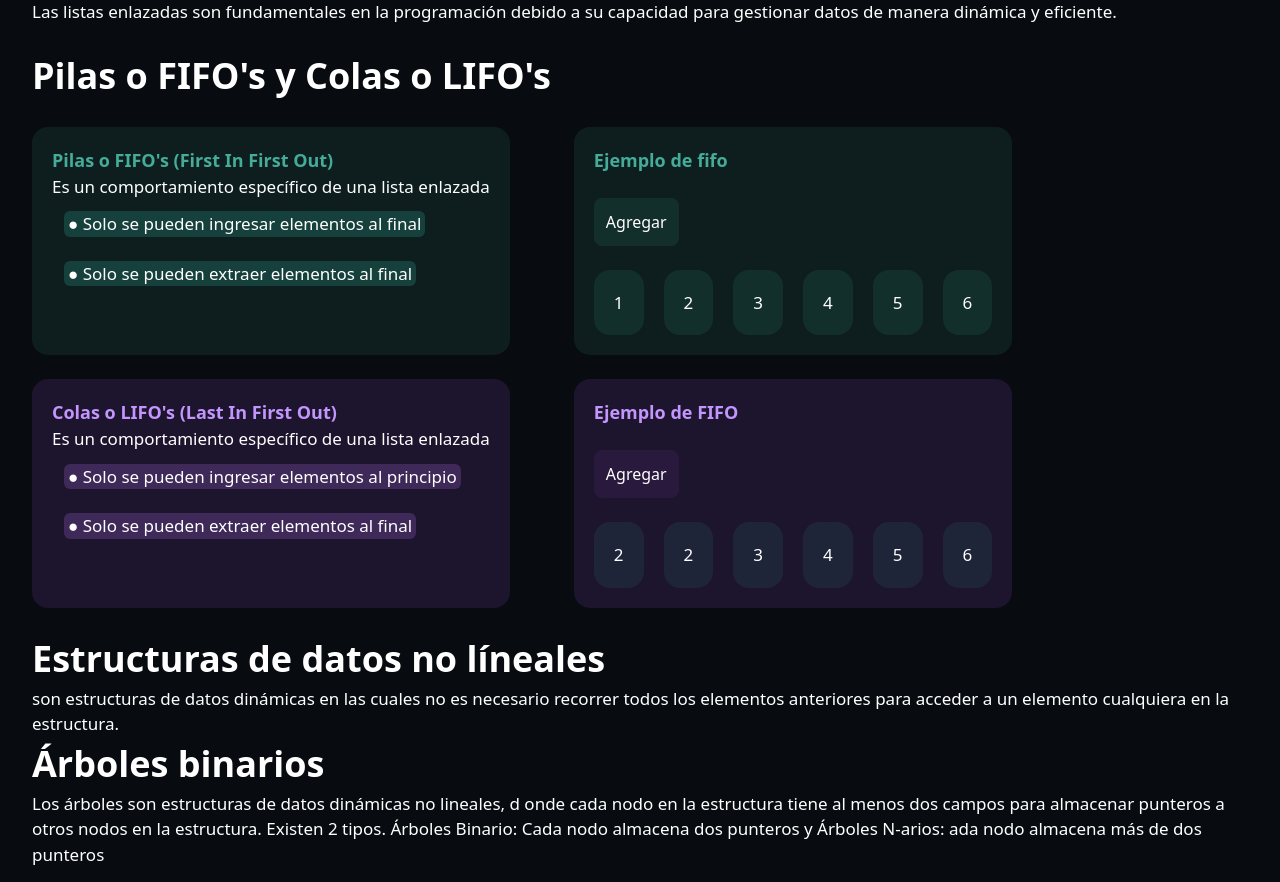
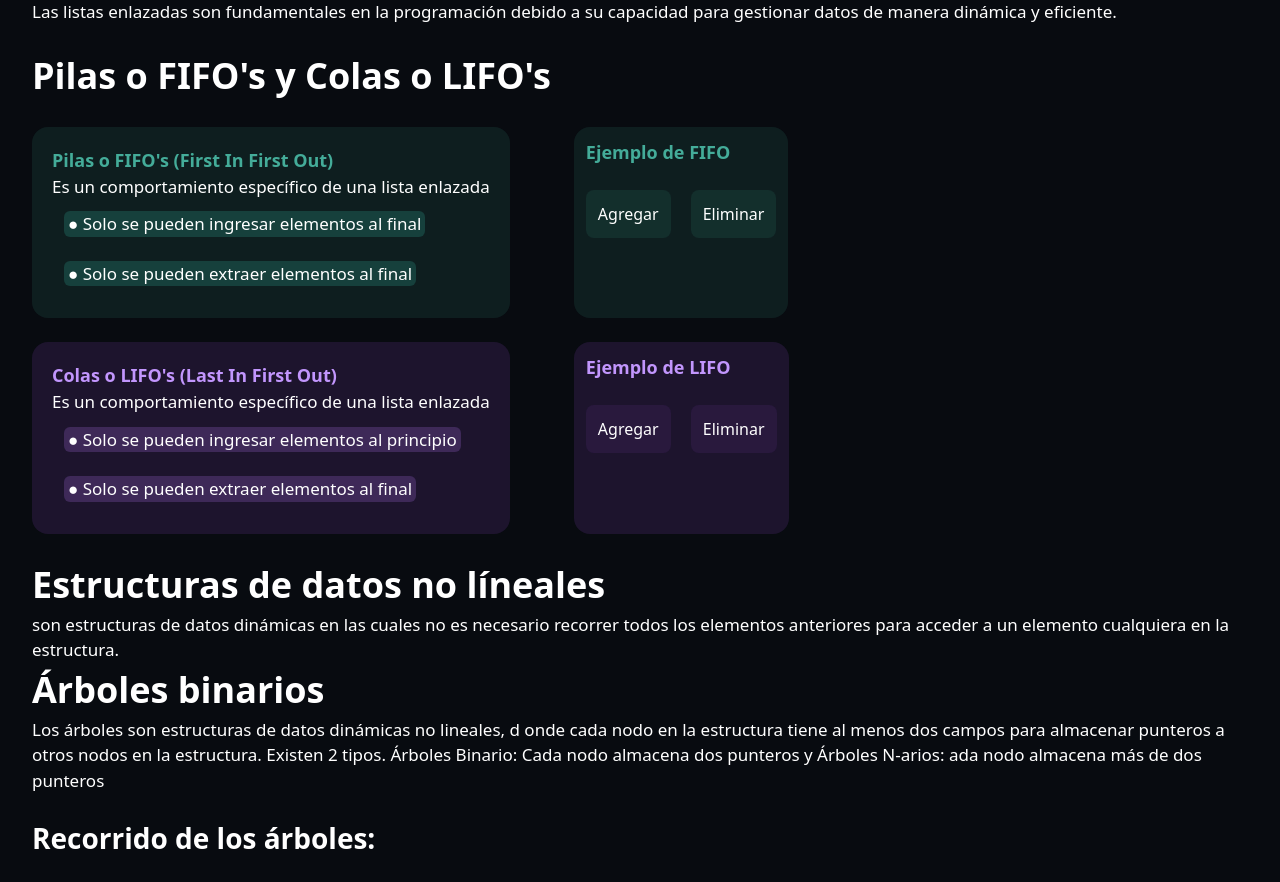
Before and after one commit to KevinLatino/Peritazgo-Website, a React (Vite) app: page /Estructuras-de-datos in a window 1280 px wide. Shown: the part 2220-3102 px from the top of the page. Built offline with nearby package versions, Linux system fonts and the light colour scheme.

Commit message:
general changes

```diff
--- a/src/Articles/DataStructureScreen.jsx
+++ b/src/Articles/DataStructureScreen.jsx
@@ -3,6 +3,7 @@ import DataStructureSvg from '../../public/DataStructure.svg'
 import { CodeComponent } from '../Components/CodeComponent'
 import { BackButton } from '../Components/BackButtonComponent'
 import { Accordion } from '../Components/AccordionComponent'
+import { FiFoExample } from '../Components/FiFoExample'
 import {
     Title,
     Space,
@@ -23,9 +24,11 @@ import {
     RedSection,
     RedWordSection,
     PurpleWordSection,
-    GreenSectionLine
+    GreenSectionLine,
+    PurpleSectionLine
 } from '../Components/SectionsComponent'
 import 'animate.css'
+import { LiFoExample } from '../Components/LiFoExample'
 
 const DataStructure = () => {
 
@@ -51,19 +54,6 @@ console.log(animal.especie)
         `const animal = { name: 'Chase', specie: 'Cat', age: 4 };
 console.log(animal.especie)
 //En consola se mostrará Cat`
-
-    const [open, setOpen] = useState(false);
-
-    const addNumber = () => {
-        setOpen(!open)
-    }
-
-
-    const [open2, setOpen2] = useState(false);
-
-    const addNumber2 = () => {
-        setOpen2(!open2)
-    }
 
     return (
         <>
@@ -292,73 +282,9 @@ console.log(animal.especie)
 
                     </GreenSection>
 
-                    <GreenSection>
-                        <GreenTitle>
-                            Ejemplo de fifo
-                        </GreenTitle>
-
-                        <Space />
-
-                        <button
-                            className='bg-green_section text-white p-3 rounded-lg'
-                            onClick={addNumber}
-                        >
-                            Agregar
-                        </button>
-
-                        <Space />
-
-                        <div className='flex gap-5'>
-                            <GreenSection>
-                                <Paragraph>
-                                    1
-                                </Paragraph>
-
-                            </GreenSection>
-
-                            <GreenSection>
-                                <Paragraph>
-                                    2
-                                </Paragraph>
-                            </GreenSection>
-
-                            <GreenSection>
-                                <Paragraph>
-                                    3
-                                </Paragraph>
-                            </GreenSection>
-
-                            <GreenSection>
-                                <Paragraph>
-                                    4
-                                </Paragraph>
-                            </GreenSection>
-
-                            <GreenSection>
-                                <Paragraph>
-                                    5
-                                </Paragraph>
-                            </GreenSection>
-
-                            <GreenSection>
-                                <Paragraph>
-                                    6
-                                </Paragraph>
-                            </GreenSection>
-
-                            {open && (
-                                <>
-                                    <GreenSection>
-                                        <Paragraph>
-                                            7
-                                        </Paragraph>
-                                    </GreenSection>
-                                </>
-                            )}
-                        </div>
-
-
-                    </GreenSection>
+                    <GreenSectionLine>
+                        <FiFoExample />
+                    </GreenSectionLine>
                 </div>
 
                 <Space />
@@ -379,71 +305,9 @@ console.log(animal.especie)
                         </Element>
                     </PurpleSection>
 
-                    <PurpleSection>
-                        <PurpleTitle>
-                            Ejemplo de FIFO
-                        </PurpleTitle>
-
-                        <Space />
-
-                        <button
-                            className='bg-purple_section p-3 rounded-lg text-white'
-                            onClick={addNumber2}
-                        >
-                            Agregar
-                        </button>
-
-                        <Space />
-
-                        <div className='flex gap-5'>
-
-                            {open2 && (
-                                <>
-                                    <GreenSection>
-                                        <Paragraph>
-                                            1
-                                        </Paragraph>
-                                    </GreenSection>
-                                </>
-                            )}
-                            <GreenSection>
-                                <Paragraph>
-                                    2
-                                </Paragraph>
-                            </GreenSection>
-
-                            <GreenSection>
-                                <Paragraph>
-                                    2
-                                </Paragraph>
-                            </GreenSection>
-
-                            <GreenSection>
-                                <Paragraph>
-                                    3
-                                </Paragraph>
-                            </GreenSection>
-
-                            <GreenSection>
-                                <Paragraph>
-                                    4
-                                </Paragraph>
-                            </GreenSection>
-
-                            <GreenSection>
-                                <Paragraph>
-                                    5
-                                </Paragraph>
-                            </GreenSection>
-
-                            <GreenSection>
-                                <Paragraph>
-                                    6
-                                </Paragraph>
-                            </GreenSection>
-
-                        </div>
-                    </PurpleSection>
+                    <PurpleSectionLine>
+                        <LiFoExample />
+                    </PurpleSectionLine>
                 </div>
 
                 <Space />
--- /dev/null
+++ b/src/Components/FiFoExample.jsx
@@ -0,0 +1,59 @@
+import React, { useState } from 'react'
+import { GreenSectionLine, GreenWordSection } from './SectionsComponent';
+import { GreenTitle, Paragraph, Space } from './PageTextsComponent';
+import 'animate.css'
+
+const FiFoExample = () => {
+
+    const [number, setNumber] = useState([]);
+
+    const handleAddNumber = () => {
+        if (number.length < 7) {
+            setNumber([...number, number.length + 1]);
+        }
+    }
+
+    const handleRemoveNumber = () => {
+        if (number.length > 0) {
+            const newNumber = [...number];
+            newNumber.pop();
+            setNumber(newNumber)
+        }
+    }
+    return (
+        <>
+            <GreenTitle>
+                Ejemplo de FIFO
+            </GreenTitle>
+
+            <Space />
+
+            <div className='flex gap-5'>
+                <button
+                    onClick={handleAddNumber}
+                    className='bg-green_section text-white p-3 rounded-lg'
+                >
+                    Agregar
+                </button>
+
+                <button
+                    onClick={handleRemoveNumber}
+                    className='bg-green_section text-white p-3 rounded-lg'
+                >
+                    Eliminar
+                </button>
+            </div>
+            <Space />
+            {
+                number.map((number) => (
+
+                        <span className='animate__animated animate__rollIn mr-2 bg-green_section text-white text-5 p-3 rounded-lg'>
+                            {number}
+                        </span>
+                ))
+            }
+        </>
+    )
+}
+
+export { FiFoExample }
--- /dev/null
+++ b/src/Components/LiFoExample.jsx
@@ -0,0 +1,55 @@
+import React, { useState } from 'react';
+import { PurpleTitle, Space } from './PageTextsComponent';
+
+const LiFoExample = () => {
+    const [numbers, setNumbers] = useState([]);
+
+    const handleAdd = () => {
+        if (numbers.length <= 7) {
+            setNumbers([7 - numbers.length, ...numbers]);
+        }
+    }
+
+    const handleRemove = () => {
+        if (numbers.length > 0) {
+            const newNumbers = [...numbers];
+            newNumbers.pop();
+            setNumbers(newNumbers);
+        }
+    }
+
+    return (
+        <>
+            <PurpleTitle>
+                Ejemplo de LIFO
+            </PurpleTitle>
+            <Space />
+            <div className='flex gap-2'>
+                <button
+                    onClick={handleAdd}
+                    className='bg-purple_section text-white p-3 rounded-lg'
+                >
+                    Agregar
+                </button>
+
+                <Space />
+                <button
+                    onClick={handleRemove}
+                    className='bg-purple_section text-white p-3 rounded-lg'
+                >
+                    Eliminar
+                </button>
+            </div>
+            <Space />
+            {
+                numbers.map((number) => (
+                    <span key={number} className='animate__animated animate__rollIn mr-2 bg-green_section text-white text-5 p-3 rounded-lg'>
+                        {number}
+                    </span>
+                ))
+            }
+        </>
+    )
+}
+
+export { LiFoExample };
--- a/src/Components/SectionsComponent.jsx
+++ b/src/Components/SectionsComponent.jsx
@@ -27,14 +27,6 @@ export const RedSection = ({ children }) => {
 export const PurpleSection = ({ children }) => {
     return (
         <div className='flex items-start flex-col flex-wrap bg-purple_section w-fit p-5 rounded-2xl'>
-            {children}
-        </div>
-    )
-}
-
-export const GreenSectionLine = ({ children }) => {
-    return (
-        <div className=' bg-green_section w-fit p-3 rounded-2xl'>
             {children}
         </div>
     )
@@ -71,3 +63,19 @@ export const RedWordSection = ({ children }) => {
         </div>
     )
 }
+
+export const GreenSectionLine = ({ children }) => {
+    return (
+        <div className=' bg-green_section w-fit p-3 rounded-2xl'>
+            {children}
+        </div>
+    )
+}
+
+export const PurpleSectionLine = ({ children }) => {
+    return (
+        <div className=' bg-purple_section w-fit p-3 rounded-2xl'>
+            {children}
+        </div>
+    )
+}
```
